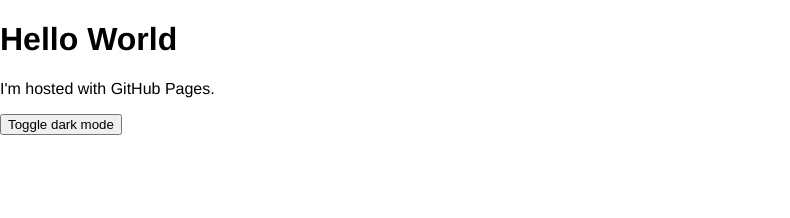
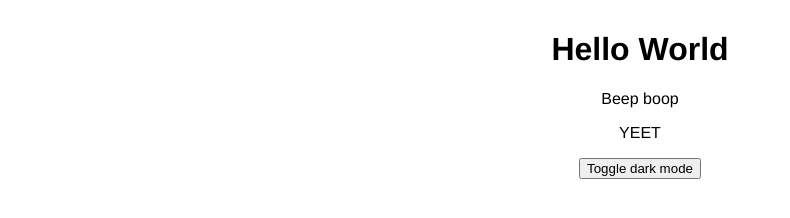
Before and after one commit to Dvd622/dvd622.github.io, a plain HTML site: page index.html in a window 1280 px wide. Shown: the whole page, without its empty margins (0-790 px from the left). Drawn offline with Linux system fonts and the light colour scheme.

Commit message:
Center text
Made text centered

```diff
--- a/index.html
+++ b/index.html
@@ -4,10 +4,13 @@
         <link rel="stylesheet" href="styles.css">
     </head>
     <body>
-        <h1>Hello World</h1>
-        <p>I'm hosted with GitHub Pages.</p>
-
-        <button onclick="toggleDarkMode()">Toggle dark mode</button>
+        <div class="center">
+            <h1>Hello World</h1>
+            <p>Beep boop</p>
+            <p2>yeet</p2>
+            <p></p>
+            <button onclick="toggleDarkMode()">Toggle dark mode</button>
+        </div>
         <script src="script.js"></script>
     </body>
 </html>
--- a/styles.css
+++ b/styles.css
@@ -114,3 +114,14 @@ h1 {
 p {
     color: var(--key-text-color);
 }
+
+p2 {
+    color: var(--key-text-color);
+    display: block;
+    text-transform: uppercase;
+}
+
+.center {
+    text-align: center;
+    padding: 10px;
+}
```
